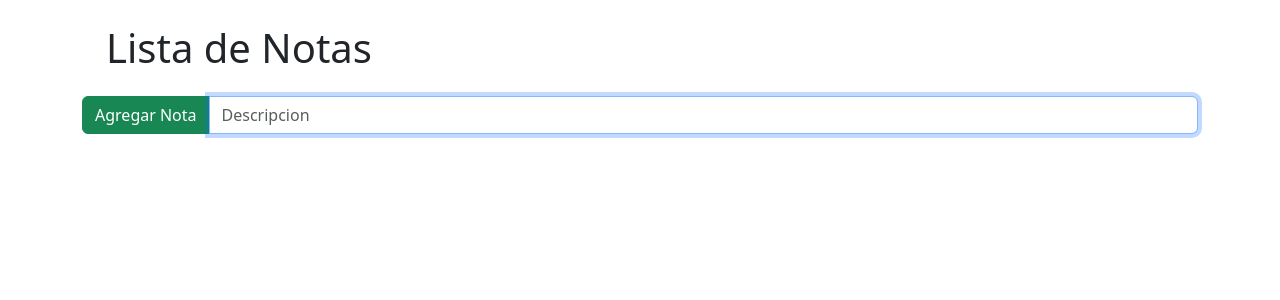
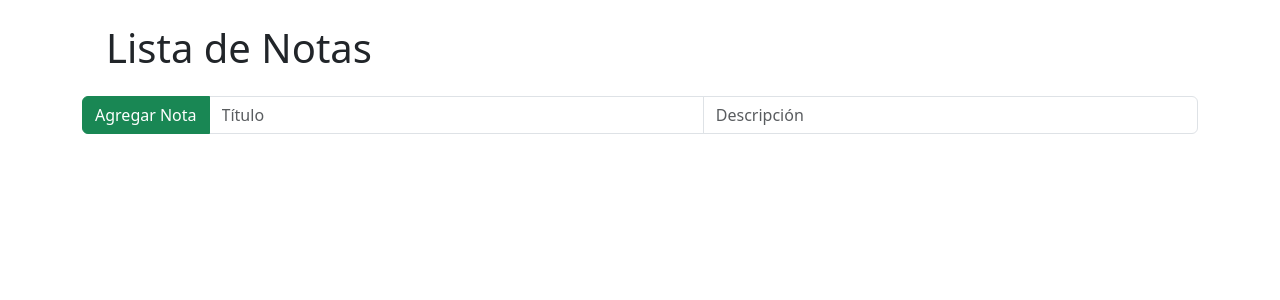
Before and after one commit to nt-neru/PracticoReactGrupo02, a React (Create React App) app: page / in a window 1280 px wide. Shown: the top 300 px of the page. Built offline with nearby package versions, Linux system fonts and the light colour scheme.

Commit message:
se agrega la propiedad titulo

```diff
--- a/src/components/ListaNotas.js
+++ b/src/components/ListaNotas.js
@@ -1,29 +1,37 @@
+// ListaNotas.jsx
 import React, { useState } from "react";
 import { Form, Row, Button, ListGroup, Col, InputGroup } from "react-bootstrap";
 import Nota from "./Nota";
 
 export default function ListaNotas() {
-  const [descripcion, setDescripcion] = useState(""); // Usar un estado separado para la descripción
-  const [notes, setNotes] = useState([]);             // Controla el estado de un array, define y setea
+  const [titulo, setTitulo] = useState("");
+  const [descripcion, setDescripcion] = useState("");
+  const [notes, setNotes] = useState([]);
 
   const guardarInput = (e) => {
     setDescripcion(e.target.value);
   };
 
+  const guardarTitulo = (e) => {
+    setTitulo(e.target.value);
+  };
+
   const addNote = (e) => {
-    if (descripcion.trim() !== "") {
+    if (titulo.trim() !== "" && descripcion.trim() !== "") {
       const descripcionExistente = notes.some((nota) => nota.descripcion === descripcion);
 
       if (!descripcionExistente) {
         const nuevaNota = {
-          id: notes.length,         // Asignar un ID único
-          descripcion: descripcion, // Le agrega el valor de descripcion a la nota
-          estado: true,             // Estado de la nota
+          id: notes.length,
+          titulo: titulo,
+          descripcion: descripcion,
+          estado: true,
         };
         setNotes([...notes, nuevaNota]);
-        setDescripcion("");         // Limpiar el campo de descripción
+        setTitulo("");
+        setDescripcion("");
       } else {
-        alert("La Nota ya existe") // La descripción ya existe
+        alert("La Nota ya existe");
       }
     }
   }
@@ -41,30 +49,37 @@ export default function ListaNotas() {
 
       <Form>
         <InputGroup className="mb-3">
-          <Button variant="success" onClick={addNote} >Agregar Nota</Button>
+          <Button variant="success" onClick={addNote}>Agregar Nota</Button>
+          <Form.Control
+            type="text"
+            onChange={guardarTitulo}
+            placeholder="Título"
+            value={titulo}
+          />
           <Form.Control
             type="text"
             onChange={guardarInput}
-            autoFocus
-            placeholder="Descripcion"
-            value={descripcion} // Usar el valor del estado para el campo de entrada
+            placeholder="Descripción"
+            value={descripcion}
           />
         </InputGroup>
       </Form>
 
       <div className="justify-content-center">
+        <ListGroup>
           {notes.map((nota) => (
-          nota.estado ? ( // Solo mostrar notas con estado true
-            < Nota
+            nota.estado ? (
+              <Nota
                 key={nota.id}
                 id={nota.id}
+                titulo={nota.titulo}
                 descripcion={nota.descripcion}
                 delete={deleteNote}
-            ></Nota>
+              />
             ) : null
           ))}
+        </ListGroup>
       </div>
     </>
   );
-
 }
--- a/src/components/Nota.js
+++ b/src/components/Nota.js
@@ -1,19 +1,16 @@
+// Nota.jsx
 import React from "react";
-import { Row, Button, ListGroup, Col } from "react-bootstrap";
+import { ListGroup, Button } from "react-bootstrap";
 
-export default function Nota(props) {
+export default function Nota({ id, titulo, descripcion, delete: deleteNote }) {
   return (
-    <ListGroup>
-      <Row>
-        <Col sm={11}>
-          <ListGroup.Item key={props.id}>{props.descripcion}</ListGroup.Item>
-        </Col>
-        <Col sm={1}>
-          <Button variant="danger" onClick={() => props.delete(props.id)}>
-            Eliminar
-          </Button>
-        </Col>
-      </Row>
-    </ListGroup>
+    <ListGroup.Item className="d-flex justify-content-between align-items-center">
+      <div>
+        <strong>{titulo}</strong>: {descripcion}
+      </div>
+      <Button variant="danger" onClick={() => deleteNote(id)}>
+        Eliminar
+      </Button>
+    </ListGroup.Item>
   );
 }
```
Also changed, not shown: 1 other file (tests, documents, lock files or other folders). Lines whose indentation alone changed are shown as unchanged.
